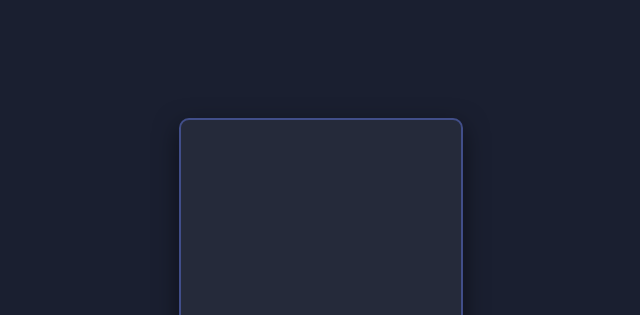
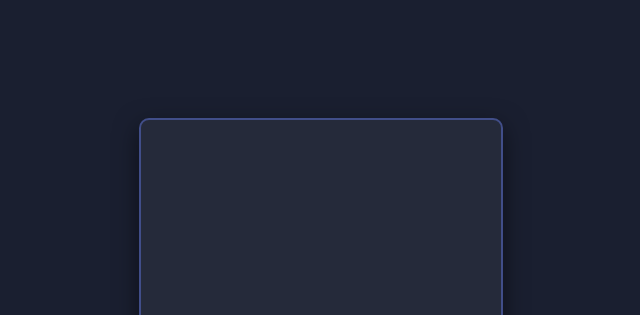
Before and after one commit to ZodiacRL/Web, a plain HTML site: page index.html in a window 1280 px wide. Shown: the top 315 px of the page, without its empty margins (319-959 px from the left). Drawn offline with Linux system fonts and the light colour scheme.

Commit message:
Update index.html

```diff
--- a/index.html
+++ b/index.html
@@ -28,7 +28,7 @@
       top: 50%;
       left: 50%;
       transform: translate(-50%, -50%);
-      width: 280px;
+      width: 360px;
       height: 560px;
       background: rgba(255, 255, 255, 0.05); /* transparent vertical cube */
       border: 2px solid rgba(107, 134, 255, 0.4); /* stroke slightly clearer than #6b86ff */
```
